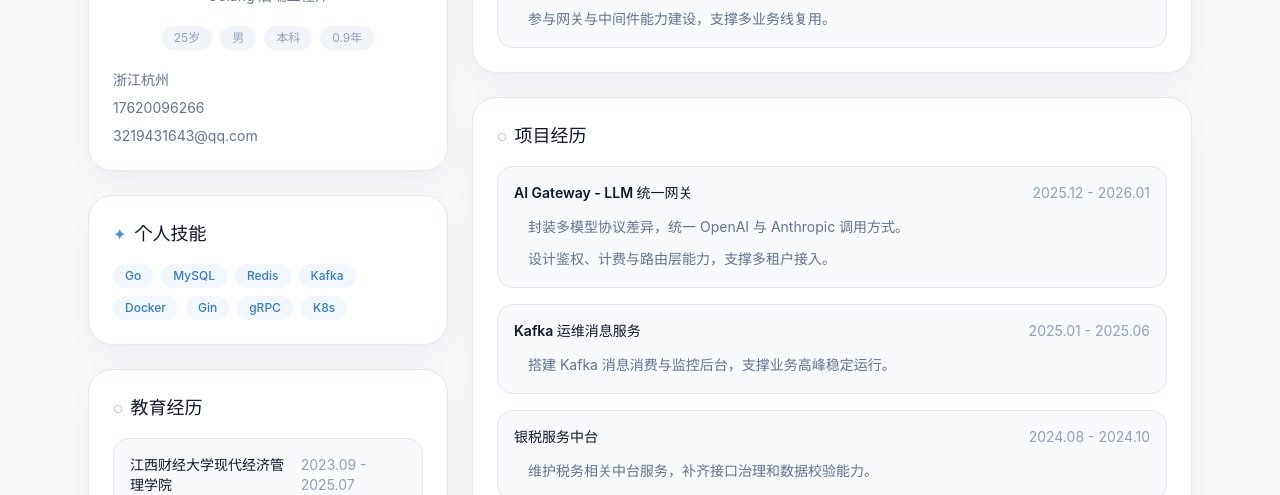
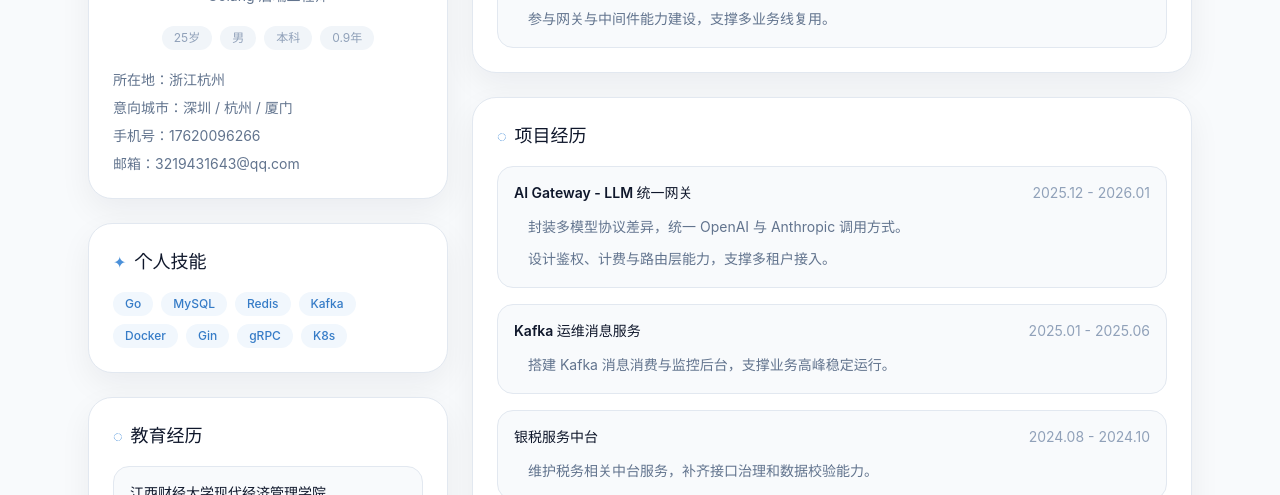
Before and after one commit to rermrf/jianli, a React (Vite) app in the folder web/: page / in a window 1280 px wide. Shown: the part 305-800 px from the top of the page. Built offline with nearby package versions, Linux system fonts and the light colour scheme; no server answers.

Commit message:
feat: refine resume profile presentation

```diff
--- a/web/src/components/editor/EditableTagList.tsx
+++ b/web/src/components/editor/EditableTagList.tsx
@@ -3,14 +3,20 @@ import { Button } from '../common/Button'
 import { Tag } from '../common/Tag'
 
 interface EditableTagListProps {
+  addButtonLabel?: string
+  itemLabelPrefix?: string
   onAdd: (skill: string) => void
   onRemove: (skill: string) => void
+  placeholder?: string
   skills: string[]
 }
 
 export function EditableTagList({
+  addButtonLabel = '添加技能',
+  itemLabelPrefix = '删除技能',
   onAdd,
   onRemove,
+  placeholder = '添加技能',
   skills,
 }: EditableTagListProps) {
   const [nextSkill, setNextSkill] = useState('')
@@ -36,7 +42,7 @@ export function EditableTagList({
           >
             <Tag className="bg-transparent px-0 py-0 text-inherit">{skill}</Tag>
             <button
-              aria-label={`删除技能 ${skill}`}
+              aria-label={`${itemLabelPrefix} ${skill}`}
               className="text-brand-400 transition hover:text-brand-600"
               onClick={() => onRemove(skill)}
               type="button"
@@ -50,11 +56,11 @@ export function EditableTagList({
         <input
           className="min-w-0 flex-1 rounded-2xl border border-slate-200 px-4 py-3 text-sm text-slate-900 outline-none transition placeholder:text-slate-400 focus:border-brand-500"
           onChange={(event) => setNextSkill(event.target.value)}
-          placeholder="添加技能"
+          placeholder={placeholder}
           value={nextSkill}
         />
         <Button className="sm:px-5" onClick={handleAddSkill} type="button">
-          添加技能
+          {addButtonLabel}
         </Button>
       </div>
     </div>
--- a/web/src/components/resume/PrintResume.tsx
+++ b/web/src/components/resume/PrintResume.tsx
@@ -25,8 +25,13 @@ export function PrintResume({ resume }: PrintResumeProps) {
             <h2 className="mt-3 text-2xl font-semibold">{resume.profile.name}</h2>
             <p className="mt-2 text-sm text-slate-500">{resume.profile.title}</p>
             <p className="mt-3 text-sm text-slate-500">
-              {resume.profile.location} · {resume.profile.phone} · {resume.profile.email}
+              {`所在地：${resume.profile.location}`} · {`手机号：${resume.profile.phone}`} · {`邮箱：${resume.profile.email}`}
             </p>
+            {resume.jobIntention.cities.length > 0 ? (
+              <p className="mt-2 text-sm text-slate-500">
+                {`意向城市：${resume.jobIntention.cities.join(' / ')}`}
+              </p>
+            ) : null}
           </div>
         </div>
       </header>
--- a/web/src/components/resume/ProfileCard.tsx
+++ b/web/src/components/resume/ProfileCard.tsx
@@ -4,6 +4,7 @@ import type { ResumeProfile } from '../../types/resume'
 import { SectionCard } from '../common/SectionCard'
 
 interface ProfileCardProps {
+  desiredCities?: string[]
   profile: ResumeProfile
 }
 
@@ -14,7 +15,7 @@ const baseFacts = (profile: ResumeProfile) => [
   profile.experience,
 ]
 
-export function ProfileCard({ profile }: ProfileCardProps) {
+export function ProfileCard({ desiredCities = [], profile }: ProfileCardProps) {
   const navigate = useNavigate()
   const clickTimestampsRef = useRef<number[]>([])
 
@@ -64,9 +65,12 @@ export function ProfileCard({ profile }: ProfileCardProps) {
         ))}
       </div>
       <div className="space-y-2 text-sm text-slate-500">
-        <p>{profile.location}</p>
-        <p>{profile.phone}</p>
-        <p>{profile.email}</p>
+        <p>{`所在地：${profile.location}`}</p>
+        {desiredCities.length > 0 ? (
+          <p>{`意向城市：${desiredCities.join(' / ')}`}</p>
+        ) : null}
+        <p>{`手机号：${profile.phone}`}</p>
+        <p>{`邮箱：${profile.email}`}</p>
       </div>
     </SectionCard>
   )
--- a/web/src/components/resume/ResumeDesktopLayout.tsx
+++ b/web/src/components/resume/ResumeDesktopLayout.tsx
@@ -11,12 +11,11 @@ export function ResumeDesktopLayout({ resume }: ResumeDesktopLayoutProps) {
   return (
     <div className="hidden gap-6 md:grid md:grid-cols-[320px_minmax(0,1fr)] xl:grid-cols-[360px_minmax(0,1fr)]">
       <aside className="space-y-6">
-        <ProfileCard profile={resume.profile} />
+        <ProfileCard desiredCities={resume.jobIntention.cities} profile={resume.profile} />
         <SkillSection skills={resume.skills} />
         <TimelineSection
           items={resume.education.map((item) => ({
             title: item.school,
-            meta: `${item.startDate} - ${item.endDate}`,
             bullets: [`${item.major} · ${item.degree}`],
           }))}
           title="教育经历"
--- a/web/src/components/resume/ResumeMobileLayout.tsx
+++ b/web/src/components/resume/ResumeMobileLayout.tsx
@@ -10,7 +10,7 @@ interface ResumeMobileLayoutProps {
 export function ResumeMobileLayout({ resume }: ResumeMobileLayoutProps) {
   return (
     <div className="space-y-4 md:hidden">
-      <ProfileCard profile={resume.profile} />
+      <ProfileCard desiredCities={resume.jobIntention.cities} profile={resume.profile} />
       <SkillSection skills={resume.skills} />
       <TimelineSection
         items={resume.workExperience.map((item) => ({
@@ -31,7 +31,6 @@ export function ResumeMobileLayout({ resume }: ResumeMobileLayoutProps) {
       <TimelineSection
         items={resume.education.map((item) => ({
           title: `${item.school} · ${item.major}`,
-          meta: `${item.startDate} - ${item.endDate}`,
           bullets: [item.degree],
         }))}
         title="教育经历"
--- a/web/src/pages/ResumePage.tsx
+++ b/web/src/pages/ResumePage.tsx
@@ -21,6 +21,7 @@ export function ResumePage() {
     let active = true
 
     async function trackVisit() {
+      try {
         const visitorID = await recordVisit()
         if (!active) {
           return
@@ -28,6 +29,14 @@ export function ResumePage() {
 
         visitIDRef.current = visitorID
         visitStartRef.current = Date.now()
+      } catch {
+        if (!active) {
+          return
+        }
+
+        visitIDRef.current = null
+        visitStartRef.current = null
+      }
     }
 
     function handlePageHide() {
```
Lines whose indentation alone changed are shown as unchanged.
